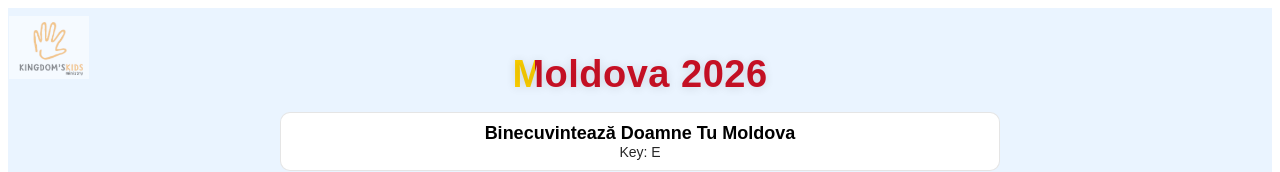
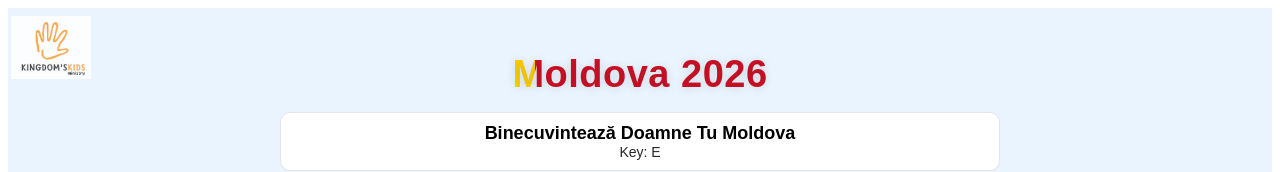
Before and after one commit to suiramchi-blip/moldova-song-book1, a React (Vite) app: page / in a window 1280 px wide. Shown: the top 172 px of the page. Built offline with nearby package versions, Linux system fonts and the light colour scheme.

Commit message:
Update App.tsx

```diff
--- a/src/App.tsx
+++ b/src/App.tsx
@@ -1001,9 +1001,9 @@ if (showFlag && !stageMode) {
     style={{
       position: "absolute",
       top: 8,
-      left: 1,
+      left: 3,
       width: 80,
-      opacity: 0.50,
+      opacity: 0.80,
       zIndex: 0,
       pointerEvents: "none",
     }}
```
